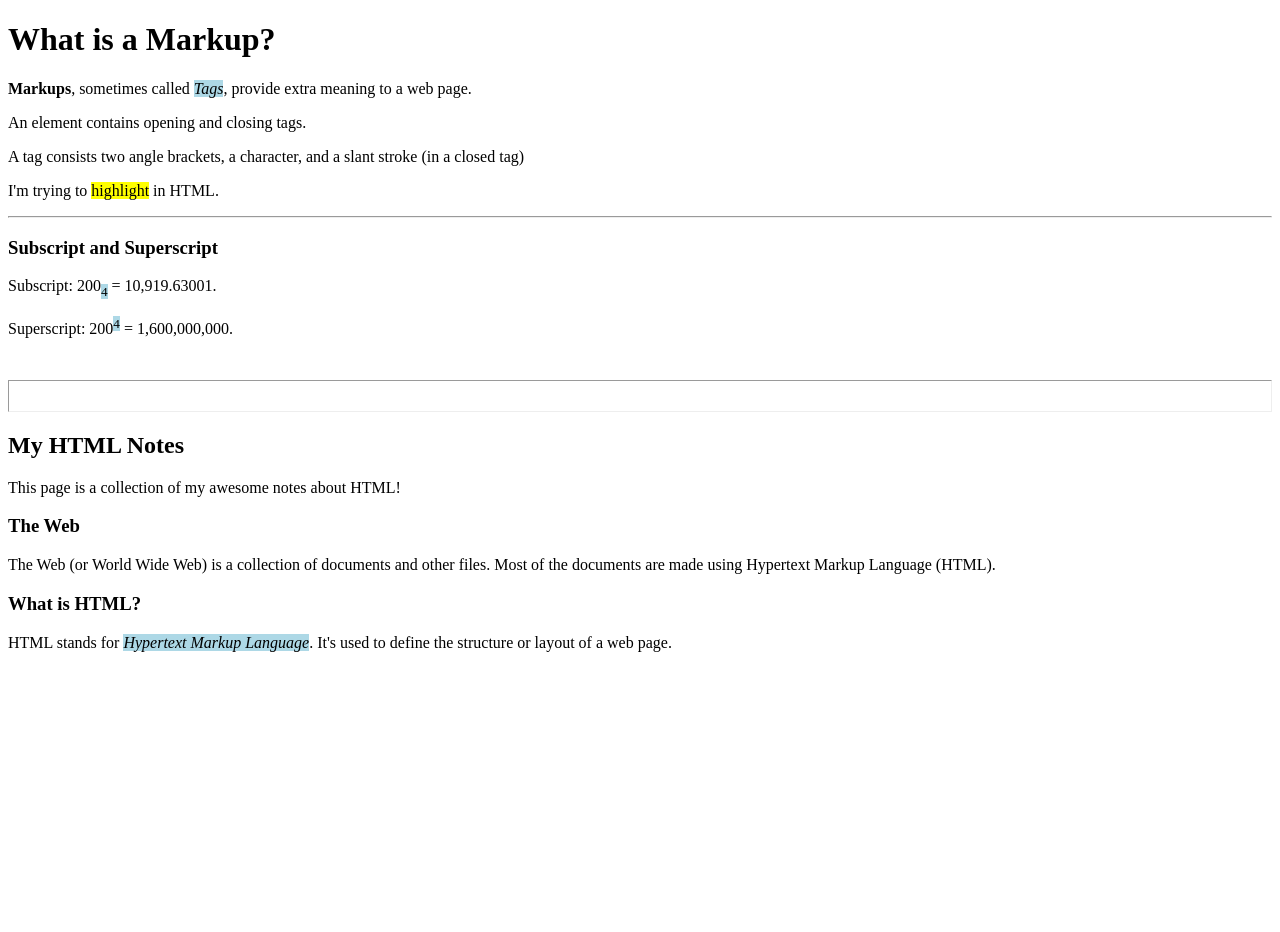
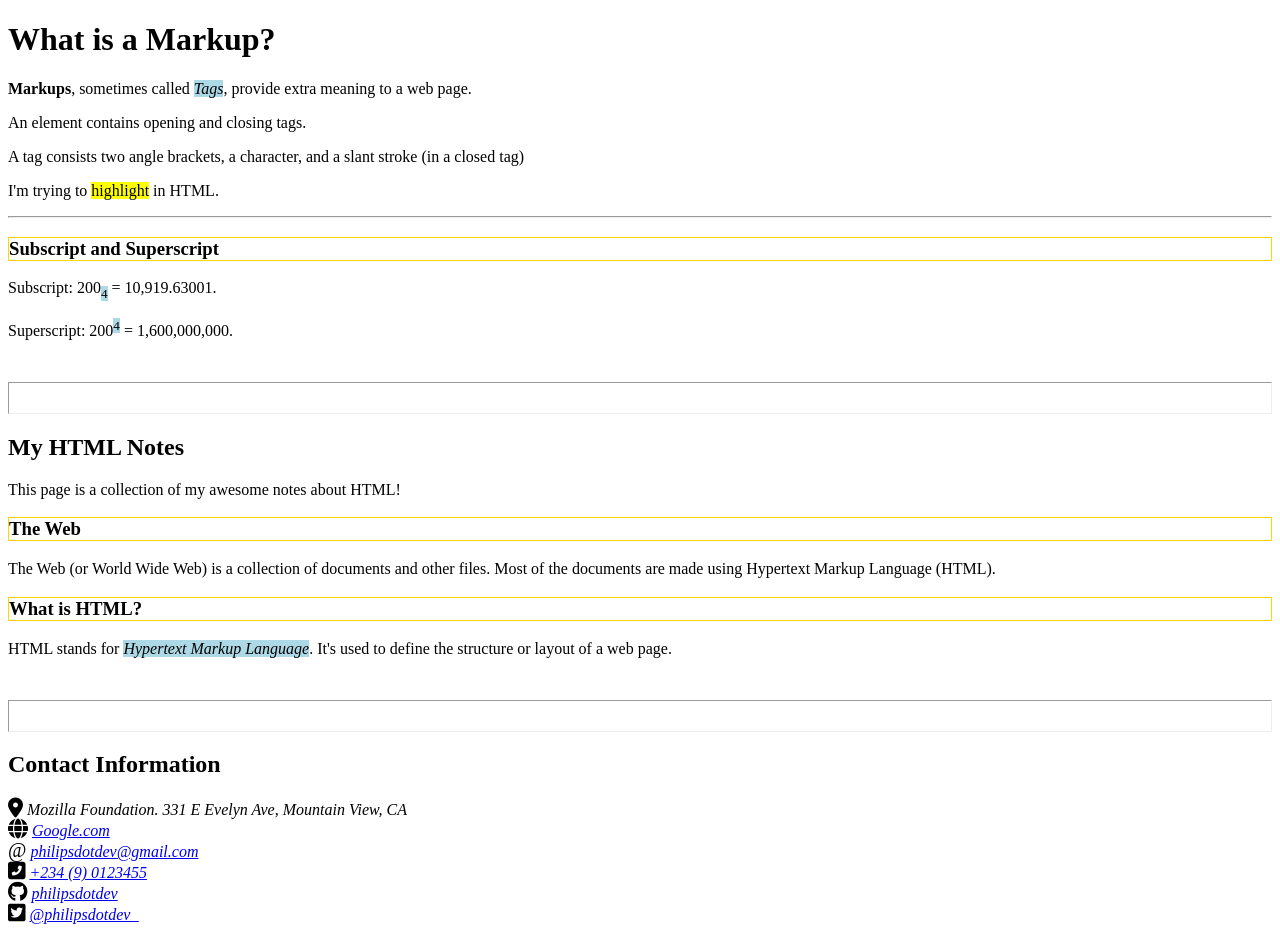
Before and after one commit to philipsdotdev/basic-html-css, a website: page index.html in a window 1280 px wide. Before the commit the page ends 800 px from the top, so only its background shows below. Drawn offline with Linux system fonts and the light colour scheme.

Commit message:
Update index.html

```diff
--- a/index.html
+++ b/index.html
@@ -4,12 +4,17 @@
     <meta charset="UTF-8" />
     <meta name="viewport" content="width=device-width, initial-scale=1.0" />
     <meta http-equiv="X-UA-Compatible" content="ie=edge" />
+    <link rel="stylesheet" href="https://cdnjs.cloudflare.com/ajax/libs/font-awesome/6.0.0/css/all.min.css">
     <title>notes.html</title>
     <style>
       sub, sup, em {
         background-color: #ADD8E6;
       }
-    </style>
+
+      h3 {
+        border: 1px solid #FFD700;
+      }
+  </style>
   </head>
   <body>
     <h1>
@@ -55,5 +60,32 @@
       HTML stands for <em>Hypertext Markup Language</em>. It's used to define
       the structure or layout of a web page.
     </p>
+    <br>
+    <hr style="height:30px">
+
+    <!-- Block Level Codes -->
+
+    <!-- Address -->
+    <h2>Contact Information</h2>
+    <address>
+
+    <!-- address -->
+    <i style="font-size:20px" class='	fas fa-map-marker-alt'></i> Mozilla Foundation. 331 E Evelyn Ave, Mountain View, CA<br>
+
+    <!-- web address -->
+    <i style="font-size:20px" class='fas fa-globe'></i> <a href="https://www.google.com/">Google.com</a> <br>
+
+    <!-- email -->
+    <i style="font-size:20px" class='fab fa-at'></i> <a href="mailto:philipsdotdev@gmail.com">philipsdotdev@gmail.com</a> <br>
+
+    <!-- phone -->
+    <i style="font-size:20px" class='fas fa-phone-square-alt'></i> <a href="tel:+23490123455">+234 (9) 0123455</a> <br>
+
+    <!-- giithub -->
+    <i style="font-size:20px" class='fab fa-github'></i> <a href="https://www.github.com/philipsdotdev/">philipsdotdev</a> <br>
+
+    <!-- twitter -->
+    <i style="font-size:20px" class='fab fa-twitter-square'></i> <a href="https://www.twitter.com/philipsdotdev_">@philipsdotdev_</a>
+    </address>
   </body>
 </html>
```
